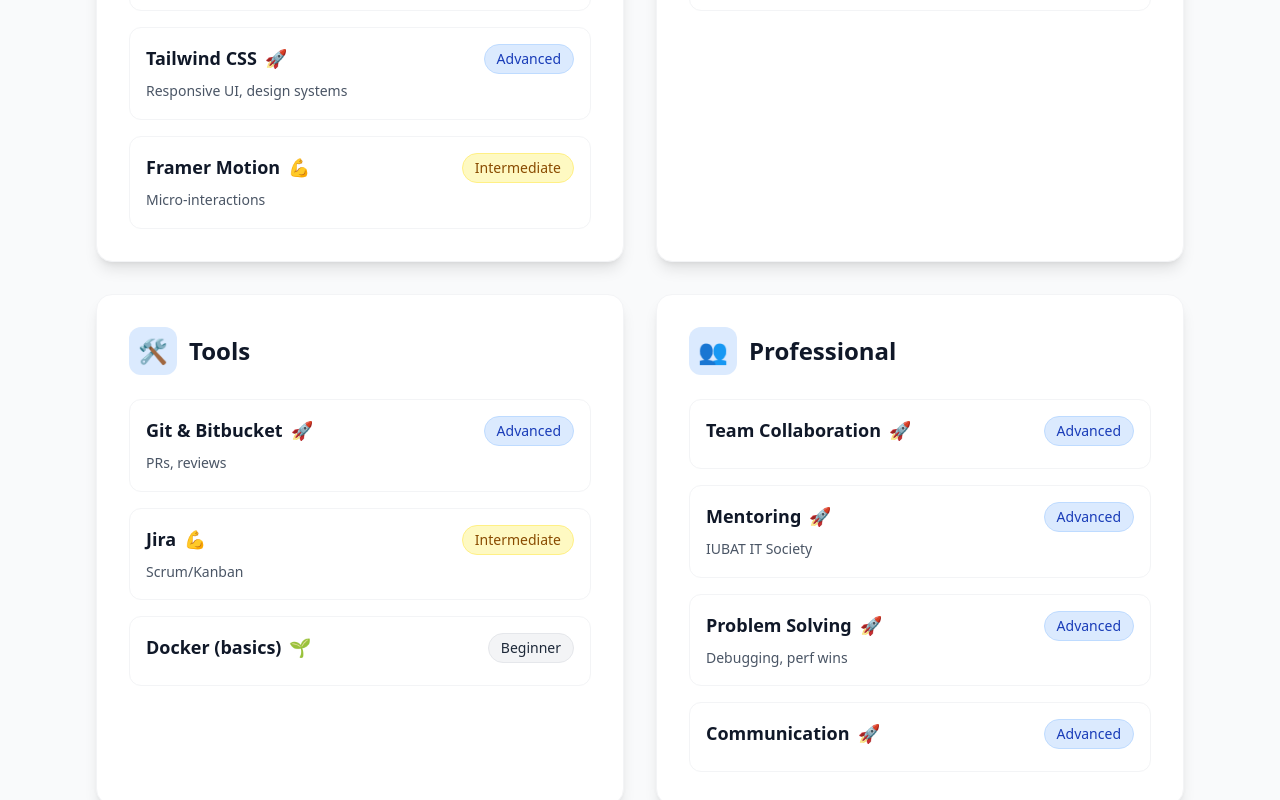
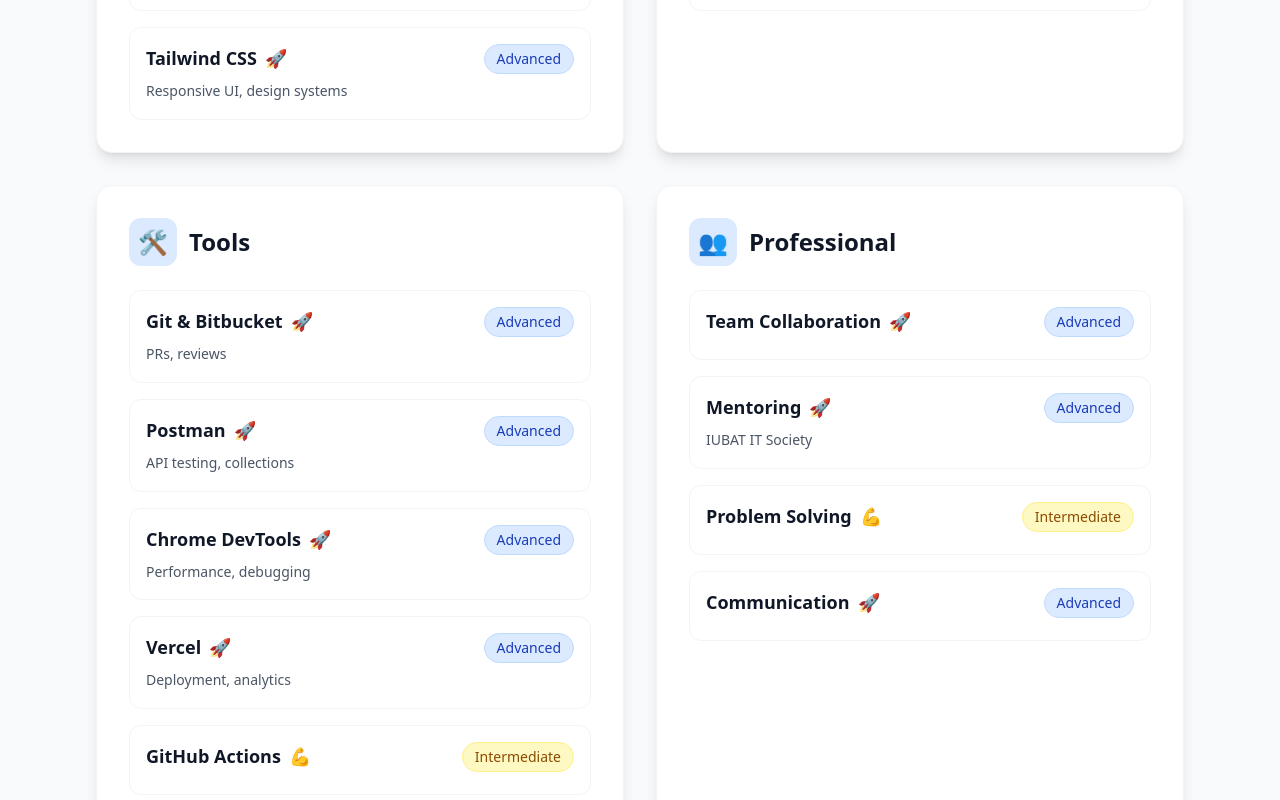
Before and after one commit to Sadik182/Next-Portfolio, a Next.js app: page /skills in a window 1280 px wide. Shown: the part 700-1500 px from the top of the page. Built offline with nearby package versions, Linux system fonts and the light colour scheme.

Commit message:
Changes few info

```diff
--- a/src/app/experiences/page.tsx
+++ b/src/app/experiences/page.tsx
@@ -79,7 +79,7 @@
   },
   {
     company: "IUBAT IT Society",
-    role: "Mentor",
+    role: "Assistant Academic Manager",
     employmentType: "Volunteer",
     start: "Jun 2021",
     end: "Jan 2022",
@@ -90,7 +90,7 @@
   {
     company: "IUBAT",
     role: "Academic Mentor",
-    employmentType: "Part-time",
+    employmentType: "Volunteer",
     start: "May 2019",
     end: "Jan 2022",
     description:
--- a/src/app/skills/page.tsx
+++ b/src/app/skills/page.tsx
@@ -25,11 +25,6 @@
         level: "Advanced",
         note: "Responsive UI, design systems",
       },
-      {
-        name: "Framer Motion",
-        level: "Intermediate",
-        note: "Micro-interactions",
-      },
     ],
   },
   {
@@ -48,8 +43,18 @@
     title: "Tools",
     skills: [
       { name: "Git & Bitbucket", level: "Advanced", note: "PRs, reviews" },
-      { name: "Jira", level: "Intermediate", note: "Scrum/Kanban" },
-      { name: "Docker (basics)", level: "Beginner" },
+      { name: "Postman", level: "Advanced", note: "API testing, collections" },
+      {
+        name: "Chrome DevTools",
+        level: "Advanced",
+        note: "Performance, debugging",
+      },
+      { name: "Vercel", level: "Advanced", note: "Deployment, analytics" },
+
+      {
+        name: "GitHub Actions",
+        level: "Intermediate",
+      },
     ],
   },
   {
@@ -59,8 +64,7 @@
       { name: "Mentoring", level: "Advanced", note: "IUBAT IT Society" },
       {
         name: "Problem Solving",
-        level: "Advanced",
-        note: "Debugging, perf wins",
+        level: "Intermediate",
       },
       { name: "Communication", level: "Advanced" },
     ],
```
